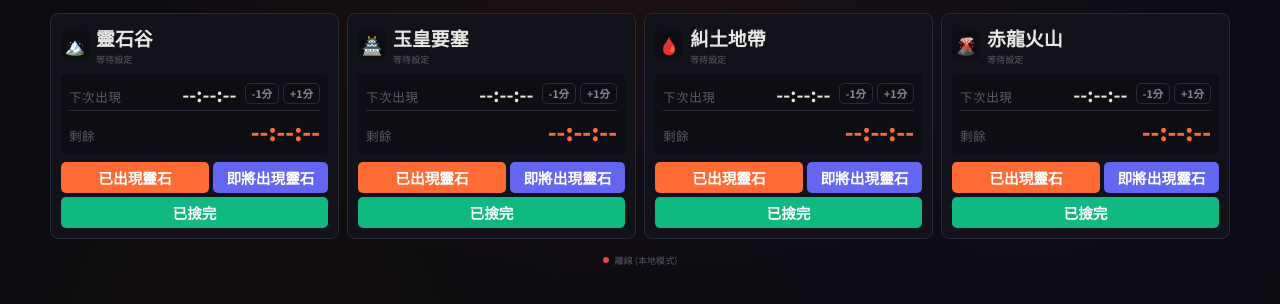
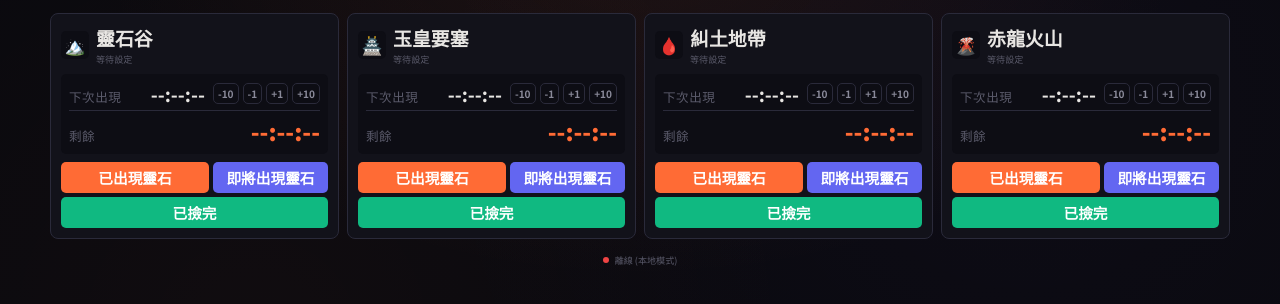
Before and after one commit to wayneq77/bns-stone, a plain HTML site: page index.html in a window 1280 px wide. Shown: the part 60-364 px from the top of the page. Drawn offline with nearby package versions, Linux system fonts and the light colour scheme; a script that the page names is missing.

Commit message:
UI Updates: Add +/- 10m adjusters, keep 'Collected' button text static, add confirmation toast

```diff
--- a/app.js
+++ b/app.js
@@ -363,10 +363,12 @@ class SoulstoneTracker {
             // 按下「已撿完」代表現在剛打完，下一輪將從現在起算 120 分鐘。
             mapState.nextSpawn = new Date(now.getTime() + CONFIG.COLLECTED_INTERVAL);
             mapState.cycleEndTime = mapState.nextSpawn;
+            this.showToast('✅ 採集完成！下輪出現時間：120 分鐘後');
         } else {
             // 如果是在 140 分鐘的正常循環中按下「已撿完」
             // 直接將原本預計的時間扣除 20 分鐘
             mapState.nextSpawn = new Date(mapState.nextSpawn.getTime() - (CONFIG.DEFAULT_INTERVAL - CONFIG.COLLECTED_INTERVAL));
+            this.showToast('✅ 採集完成！已縮短 20 分鐘');
         }
 
         mapState.lastUpdated = now;
@@ -494,18 +496,10 @@ class SoulstoneTracker {
             return;
         }
 
-        if (state.collectedUsed) {
-            // 已使用過
-            btn.classList.add('used');
-            btn.classList.remove('disabled');
-            btn.disabled = false;
-            btn.textContent = '✓ 已使用';
-        } else {
-            // 可以使用
-            btn.classList.remove('used', 'disabled');
-            btn.disabled = false;
-            btn.textContent = '已撿完';
-        }
+        // 始終顯示為「已撿完」，不改變為「已使用」
+        btn.classList.remove('used', 'disabled');
+        btn.disabled = false;
+        btn.textContent = '已撿完';
     }
 
     formatTime(date) {
--- a/index.html
+++ b/index.html
@@ -55,8 +55,10 @@
                         <div class="timer-value-container">
                             <span class="timer-value" id="next-spirit-stone-valley">--:--:--</span>
                             <div class="adjust-btns">
-                                <button class="btn-adjust" data-action="adjust" data-amount="-1" data-map="spirit-stone-valley">-1分</button>
-                                <button class="btn-adjust" data-action="adjust" data-amount="1" data-map="spirit-stone-valley">+1分</button>
+                                <button class="btn-adjust" data-action="adjust" data-amount="-10" data-map="spirit-stone-valley">-10</button>
+                                <button class="btn-adjust" data-action="adjust" data-amount="-1" data-map="spirit-stone-valley">-1</button>
+                                <button class="btn-adjust" data-action="adjust" data-amount="1" data-map="spirit-stone-valley">+1</button>
+                                <button class="btn-adjust" data-action="adjust" data-amount="10" data-map="spirit-stone-valley">+10</button>
                             </div>
                         </div>
                     </div>
@@ -91,8 +93,10 @@
                         <div class="timer-value-container">
                             <span class="timer-value" id="next-yu-hwang-fortress">--:--:--</span>
                             <div class="adjust-btns">
-                                <button class="btn-adjust" data-action="adjust" data-amount="-1" data-map="yu-hwang-fortress">-1分</button>
-                                <button class="btn-adjust" data-action="adjust" data-amount="1" data-map="yu-hwang-fortress">+1分</button>
+                                <button class="btn-adjust" data-action="adjust" data-amount="-10" data-map="yu-hwang-fortress">-10</button>
+                                <button class="btn-adjust" data-action="adjust" data-amount="-1" data-map="yu-hwang-fortress">-1</button>
+                                <button class="btn-adjust" data-action="adjust" data-amount="1" data-map="yu-hwang-fortress">+1</button>
+                                <button class="btn-adjust" data-action="adjust" data-amount="10" data-map="yu-hwang-fortress">+10</button>
                             </div>
                         </div>
                     </div>
@@ -127,8 +131,10 @@
                         <div class="timer-value-container">
                             <span class="timer-value" id="next-blood-ruffian-base">--:--:--</span>
                             <div class="adjust-btns">
-                                <button class="btn-adjust" data-action="adjust" data-amount="-1" data-map="blood-ruffian-base">-1分</button>
-                                <button class="btn-adjust" data-action="adjust" data-amount="1" data-map="blood-ruffian-base">+1分</button>
+                                <button class="btn-adjust" data-action="adjust" data-amount="-10" data-map="blood-ruffian-base">-10</button>
+                                <button class="btn-adjust" data-action="adjust" data-amount="-1" data-map="blood-ruffian-base">-1</button>
+                                <button class="btn-adjust" data-action="adjust" data-amount="1" data-map="blood-ruffian-base">+1</button>
+                                <button class="btn-adjust" data-action="adjust" data-amount="10" data-map="blood-ruffian-base">+10</button>
                             </div>
                         </div>
                     </div>
@@ -163,8 +169,10 @@
                         <div class="timer-value-container">
                             <span class="timer-value" id="next-red-dragon-forge">--:--:--</span>
                             <div class="adjust-btns">
-                                <button class="btn-adjust" data-action="adjust" data-amount="-1" data-map="red-dragon-forge">-1分</button>
-                                <button class="btn-adjust" data-action="adjust" data-amount="1" data-map="red-dragon-forge">+1分</button>
+                                <button class="btn-adjust" data-action="adjust" data-amount="-10" data-map="red-dragon-forge">-10</button>
+                                <button class="btn-adjust" data-action="adjust" data-amount="-1" data-map="red-dragon-forge">-1</button>
+                                <button class="btn-adjust" data-action="adjust" data-amount="1" data-map="red-dragon-forge">+1</button>
+                                <button class="btn-adjust" data-action="adjust" data-amount="10" data-map="red-dragon-forge">+10</button>
                             </div>
                         </div>
                     </div>
--- a/styles.css
+++ b/styles.css
@@ -373,8 +373,8 @@ body {
     border: 1px solid var(--border-color);
     color: var(--text-secondary);
     border-radius: var(--radius-sm);
-    padding: 2px 6px;
-    font-size: 0.75rem;
+    padding: 2px 4px;
+    font-size: 0.72rem;
     font-weight: 600;
     font-family: var(--font-main);
     cursor: pointer;
```
